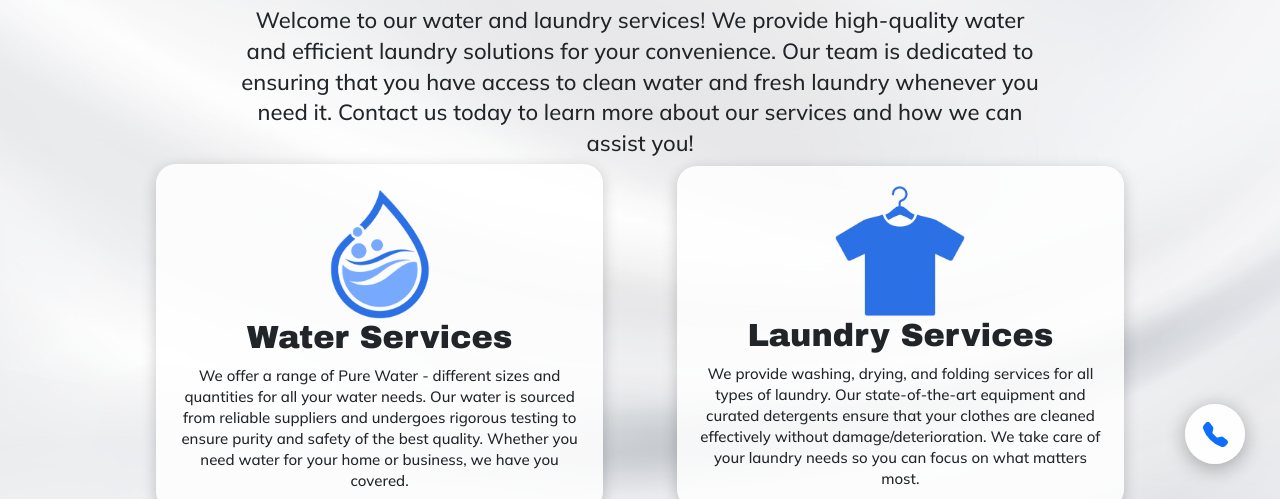
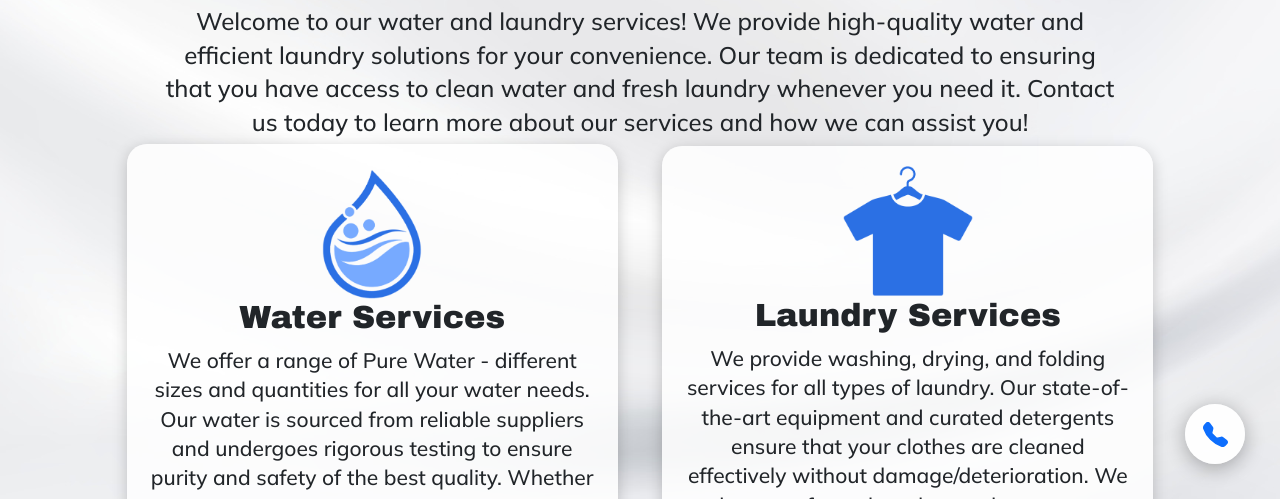
Before and after one commit to Kim1-Ryan/Water-Laundry, a plain HTML site: page index.html in a window 1280 px wide. Shown: the part 301-800 px from the top of the page. Drawn offline with nearby package versions, Linux system fonts and the light colour scheme.

Commit message:
Refactor CSS styles for improved layout and design

```diff
--- a/style.css
+++ b/style.css
@@ -27,7 +27,7 @@ h1, h2 {
 }
 
 h1 {
-    font-size: 40px;
+    font-size: 42px;
     margin-top: 10px;
     margin-bottom: 5px;
 }
@@ -35,14 +35,14 @@ h1 {
 h2 {
     margin-top: 0;
     margin-bottom: 12px;
-    font-size: 27px;
+    font-size: 32px;
 }
 
 p {
     font-family: "Mulish", sans-serif;
     font-optical-sizing: auto;
     font-weight: 500;
-    font-size: 19px;
+    font-size: 22px;
     font-style: normal;
     text-align: center;
     line-height: 1.5;
@@ -66,10 +66,10 @@ p {
 }
 
 .header p {
-    font-size: 22px;
+    font-size: 24px;
     line-height: 1.4;
     margin-bottom: 5px;
-    max-width: 800px;
+    max-width: 950px;
     margin-left: auto;
     margin-right: auto;
 }
@@ -88,7 +88,7 @@ p {
 
 .service {
     text-align: center;
-    width: 40%;
+    width: 44%;
     background-color: rgba(255, 255, 255, 0.85);
     border-radius: 20px;
     padding: 20px;
@@ -100,7 +100,7 @@ p {
 }
 
 .service p {
-    font-size: 15px;
+    font-size: 21px;
     line-height: 1.4;
     margin-bottom: 0;
 }
@@ -152,7 +152,7 @@ p {
 .price-list li {
     font-family: "Mulish", sans-serif;
     font-weight: 500;
-    font-size: 16px;
+    font-size: 21px;
     text-align: center;
     margin-bottom: 12px;
 }
```
